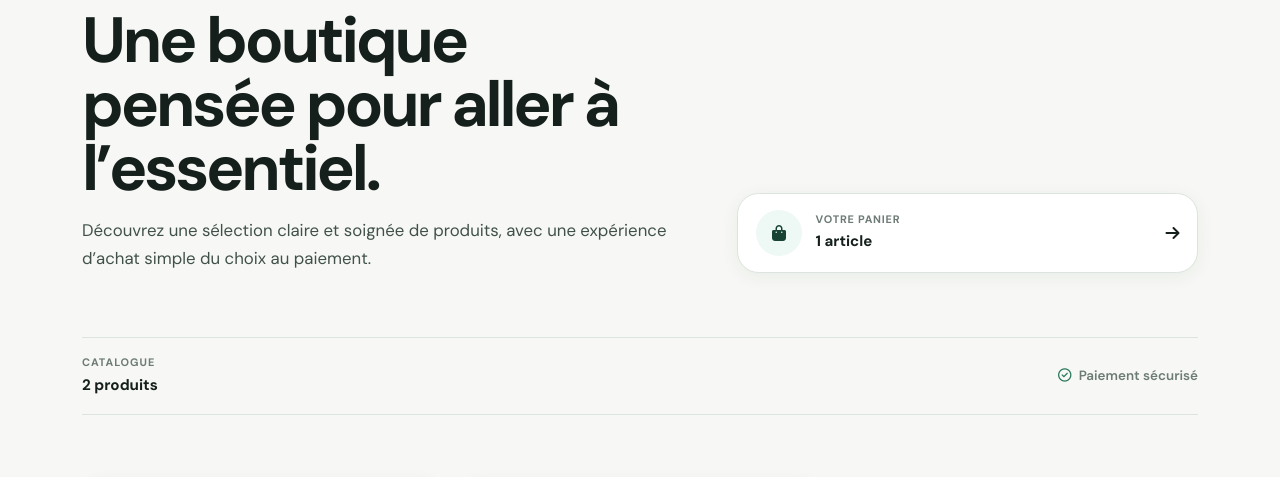
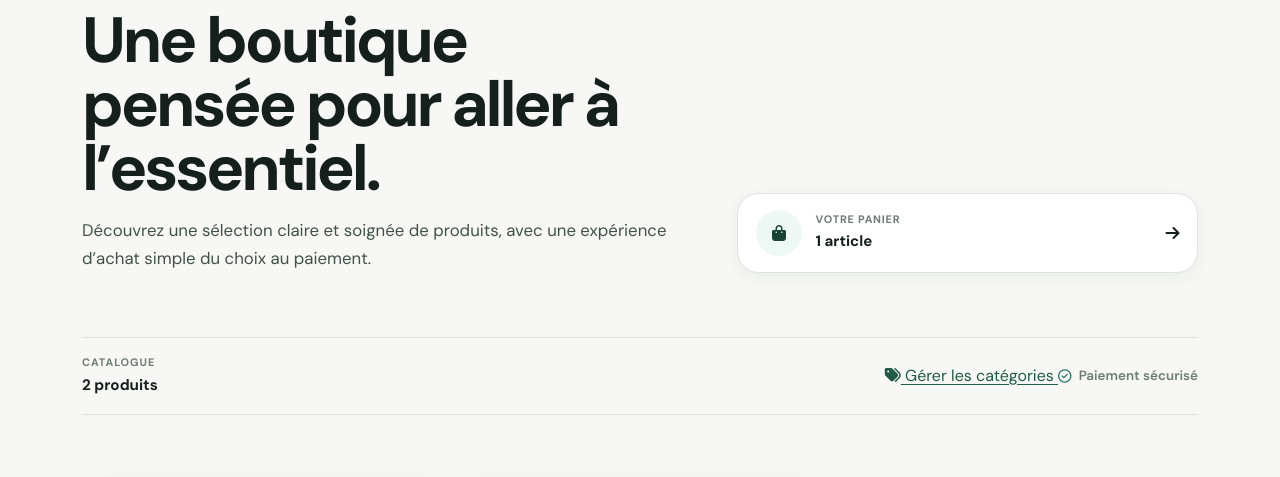
Before and after one commit to teyi12/my_blog, a Django app: page /shop/ in a window 1280 px wide. Shown: the part 204-681 px from the top of the page. Run offline with Django 5.2, Linux system fonts and the light colour scheme; a user stored in the database is signed in; data comes from the database, SQL or seed files in the repository; tables that the repository leaves empty hold one stand-in row (values such as "Sample post").

Commit message:
feat: add staff category management shortcut

```diff
--- a/shop/templates/shop/liste.html
+++ b/shop/templates/shop/liste.html
@@ -28,7 +28,15 @@
       <span class="shop-toolbar-label">Catalogue</span>
       <strong>{% if page_obj %}{{ page_obj.paginator.count }}{% else %}{{ produits|length }}{% endif %} produit{{ produits|length|pluralize }}</strong>
     </div>
-    <span class="shop-toolbar-note"><i class="fa-regular fa-circle-check" aria-hidden="true"></i> Paiement sécurisé</span>
+    <div class="shop-toolbar-actions">
+      {% if user.is_staff %}
+        <a href="{% url 'shop:categorie_list' %}" class="shop-manage-link">
+          <i class="fa-solid fa-tags" aria-hidden="true"></i>
+          Gérer les catégories
+        </a>
+      {% endif %}
+      <span class="shop-toolbar-note"><i class="fa-regular fa-circle-check" aria-hidden="true"></i> Paiement sécurisé</span>
+    </div>
   </div>
 
   {% if produits %}
```
